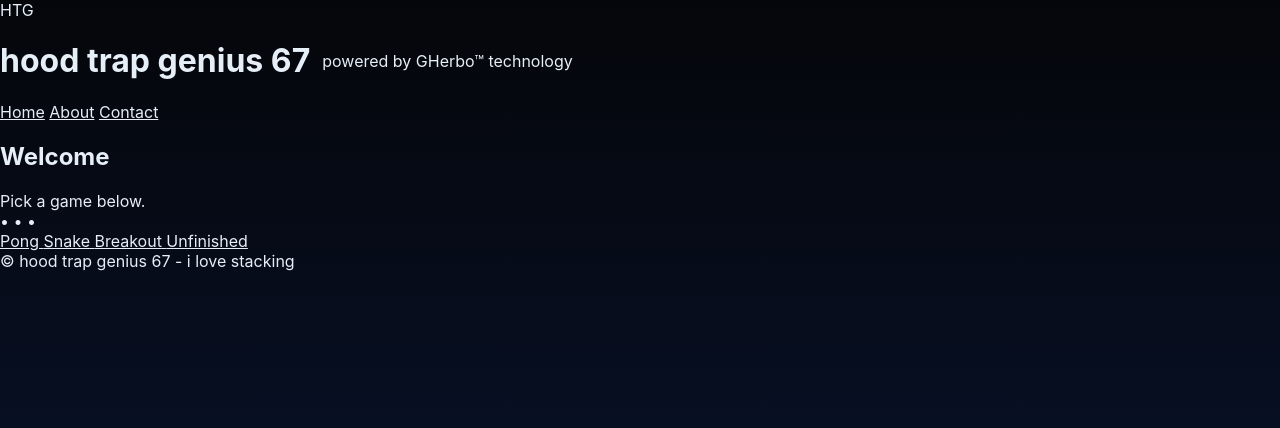
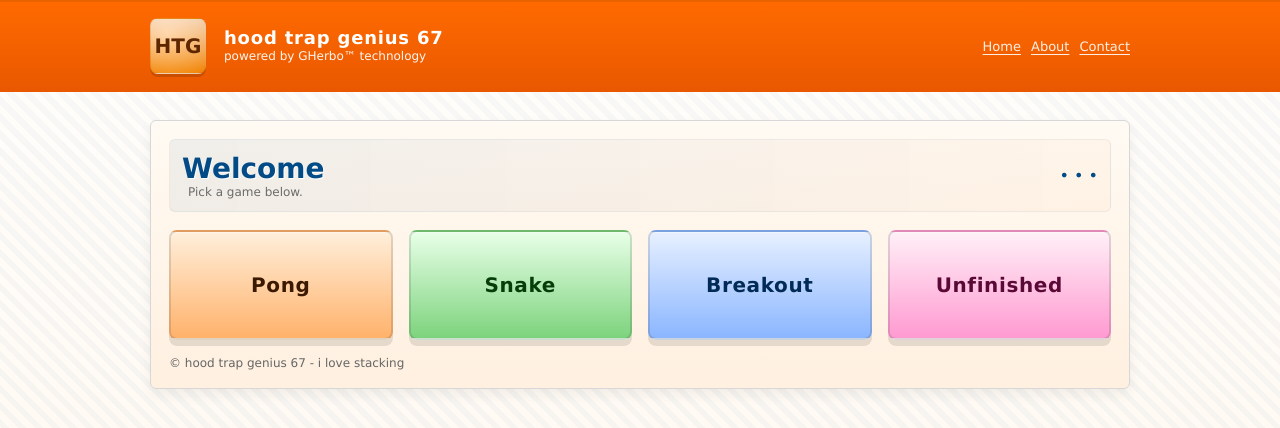
Before and after one commit to hoodtrapgenius67/hoodtrapgenius67.github.io, a plain HTML site: page index.html in a window 1280 px wide. Drawn offline with Linux system fonts and the light colour scheme.

Commit message:
Revamp CSS

```diff
--- a/style.css
+++ b/style.css
@@ -1,141 +1,188 @@
+/* Retro Y2K / early-2000s Alibaba-inspired theme for "hood trap genius 67" */
+
+/* Palette */
 :root{
-  --bg: #05060a;
-  --panel: rgba(255,255,255,0.02);
-  --muted: #9aa6b2;
-  --accent: linear-gradient(90deg,#7c3aed 0%, #06b6d4 100%);
-  --glass: rgba(255,255,255,0.03);
-  --radius: 12px;
-  --gap: 18px;
-  --card-shadow: 0 6px 24px rgba(2,6,23,0.6);
-  --focus: rgba(96,165,250,0.18);
-  color-scheme: dark;
-  font-family: Inter, ui-sans-serif, system-ui, -apple-system, "Segoe UI", Roboto, "Helvetica Neue", Arial;
+  --alibaba-orange: #ff6a00;
+  --alibaba-orange-2: #e95800;
+  --deep-blue: #024b86;
+  --cream: #fff7ef;
+  --muted-gray: #d7d7d7;
+  --panel-top: #fffaf3;
+  --panel-bottom: #fff0e0;
+  --tile-shadow: rgba(0,0,0,0.10);
 }
 
-*{box-sizing:border-box}
-html,body{height:100%;margin:0;background:linear-gradient(180deg,var(--bg), #071025 60%);color:#e6eef8;-webkit-font-smoothing:antialiased;-moz-osx-font-smoothing:grayscale}
-a{color:inherit}
-.skip-link{position:absolute;left:-999px}
-.skip-link:focus{left:1rem;top:1rem;width:auto;height:auto;background:#fff;color:#000;padding:.3rem .5rem;border-radius:6px;z-index:9999}
+/* Reset-ish */
+* { box-sizing: border-box; }
+html,body { height:100%; margin:0; font-family: "Verdana", "Arial", sans-serif; -webkit-font-smoothing:antialiased; -moz-osx-font-smoothing:grayscale; }
+a { color: inherit; text-decoration: none; }
 
-/* Header */
-.site-header{
+/* Page background with subtle repeating pattern like old sites */
+body {
+  background:
+    repeating-linear-gradient(45deg, rgba(2,75,134,0.03) 0 6px, transparent 6px 12px),
+    linear-gradient(180deg,#fffefc 0%, #fff6ec 100%);
+  color: var(--deep-blue);
+}
+
+/* Top header bar reminiscent of old ecommerce banners */
+header {
+  background: linear-gradient(180deg, var(--alibaba-orange), var(--alibaba-orange-2));
+  color: white;
+  padding: 18px 24px;
+  box-shadow: 0 2px 0 rgba(0,0,0,0.08) inset;
+}
+
+/* Header layout */
+.logo {
+  max-width: 980px;
+  margin: 0 auto;
   display:flex;
   align-items:center;
-  justify-content:space-between;
-  gap:12px;
-  padding:18px;
-  backdrop-filter: blur(6px);
-  background: linear-gradient(180deg, rgba(255,255,255,0.015), rgba(255,255,255,0.01));
-  border-bottom:1px solid rgba(255,255,255,0.02);
-  position:sticky;
-  top:0;
-  z-index:50;
+  gap:18px;
 }
-.brand{display:flex;align-items:center;gap:12px}
-.brand .avatar{width:44px;height:44px;border-radius:10px;overflow:hidden;flex-shrink:0;box-shadow:var(--card-shadow)}
-.brand-text .username{font-weight:700;letter-spacing:0.2px}
-.brand-text .tagline{font-size:12px;color:var(--muted);margin-top:2px}
+.logo .mark {
+  width:56px;
+  height:56px;
+  background: radial-gradient(circle at 30% 30%, rgba(255,255,255,0.35), rgba(0,0,0,0.06)),
+              linear-gradient(180deg,#ffd7b0, #ff8a00);
+  border-radius:8px;
+  display:flex;
+  align-items:center;
+  justify-content:center;
+  font-weight:700;
+  color:#5f2700;
+  font-size:20px;
+  box-shadow: 0 3px 0 rgba(0,0,0,0.15);
+  border: 1px solid rgba(0,0,0,0.06);
+  flex-shrink:0;
+}
+.brand h1 {
+  font-size:18px;
+  margin:0;
+  letter-spacing:0.8px;
+  font-weight:700;
+  line-height:1;
+}
+.brand p { margin:0; font-size:12px; opacity:0.95; margin-top:2px; }
 
-/* Controls */
-.controls{display:flex;align-items:center;gap:12px}
-.search{display:flex;align-items:center;background:var(--glass);padding:8px 10px;border-radius:10px;gap:8px}
-.search .icon{width:16px;height:16px;opacity:0.75}
-.search input{border:0;background:transparent;color:inherit;outline:none;min-width:160px;font-size:14px}
-.btn{background:linear-gradient(90deg,#0b1120, #071025);border:1px solid rgba(255,255,255,0.04);color:#e6eef8;padding:8px 12px;border-radius:10px;cursor:pointer;transition:transform .12s ease,box-shadow .12s ease}
-.btn:active{transform:translateY(1px)}
-.btn.ghost{background:transparent;border:1px solid rgba(255,255,255,0.03)}
-.btn.subtle{background:transparent;border:1px dashed rgba(255,255,255,0.04)}
-.btn.small{padding:6px 8px;font-size:13px;border-radius:8px}
+/* Top links on right */
+.top-links {
+  margin-left:auto;
+  display:flex;
+  gap:10px;
+  font-size:13px;
+  align-items:center;
+}
+.top-links a { color: rgba(255,255,255,0.95); text-decoration:underline; text-underline-offset:3px; opacity:0.95; }
 
 /* Main container */
-.container{max-width:1100px;margin:26px auto;padding:0 18px}
-.hero{
+main {
+  max-width:980px;
+  margin:28px auto;
+  padding:18px;
+  background: linear-gradient(180deg,var(--panel-top), var(--panel-bottom));
+  border:1px solid var(--muted-gray);
+  box-shadow: 0 6px 14px rgba(0,0,0,0.06);
+  border-radius:6px;
+}
+
+/* Banner */
+.banner {
   display:flex;
   align-items:center;
   justify-content:space-between;
   gap:18px;
-  padding:20px;
-  background:linear-gradient(180deg, rgba(255,255,255,0.015), transparent);
-  border-radius:14px;
-  border:1px solid rgba(255,255,255,0.02);
+  padding:12px;
+  background: linear-gradient(90deg, rgba(2,75,134,0.06), rgba(255,106,0,0.03));
+  border-radius:6px;
+  border:1px solid rgba(2,75,134,0.06);
+  margin-bottom:18px;
 }
-.hero-left{flex:1;min-width:240px}
-.hero h1{margin:0;font-size:22px}
-.lead{margin:6px 0 0;color:var(--muted)}
-.hero-actions{display:flex;gap:8px}
+.banner .title {
+  font-size:28px;
+  color: var(--deep-blue);
+  text-shadow: 1px 1px 0 #fff;
+  margin:0;
+  font-weight:800;
+}
+.banner .subtitle { margin:0; font-size:12px; color:#6b6b6b; margin-left:6px; }
 
-/* Decorative empty area replacing hero image */
-.hero-decor{
-  width:44%;
-  max-width:520px;
-  height:140px;
-  border-radius:12px;
-  background: linear-gradient(90deg, rgba(255,255,255,0.012), rgba(255,255,255,0.006));
-  border:1px solid rgba(255,255,255,0.02);
-  display:block;
-  box-shadow: var(--card-shadow);
+/* Grid for the 4 buttons */
+.grid {
+  display:grid;
+  grid-template-columns: repeat(auto-fit, minmax(200px, 1fr));
+  gap:16px;
+  margin-top:8px;
 }
 
-/* Grid section */
-.section-header{display:flex;flex-direction:column;margin:18px 0}
-.game-grid{
-  display:grid;
-  grid-template-columns: repeat(auto-fill, minmax(240px, 1fr));
-  gap:var(--gap);
+/* Retro 3D tiles */
+.game-tile {
+  display:flex;
+  align-items:center;
+  justify-content:center;
+  padding:22px 12px;
+  color: #fff;
+  font-weight:700;
+  font-size:20px;
+  border-radius:8px;
+  border: 2px solid rgba(0,0,0,0.12);
+  box-shadow:
+    0 6px 0 var(--tile-shadow),
+    inset 0 1px 0 rgba(255,255,255,0.35);
+  transition: transform 120ms ease, box-shadow 120ms ease;
+  text-align:center;
+  letter-spacing:0.6px;
+  position:relative;
+  overflow:hidden;
+  min-height:110px;
+  align-content:center;
 }
 
-/* Game card */
-.game-card{
-  background: linear-gradient(180deg, rgba(255,255,255,0.01), rgba(255,255,255,0.005));
-  border-radius:12px;
-  overflow:hidden;
-  border:1px solid rgba(255,255,255,0.02);
-  box-shadow: var(--card-shadow);
-  display:flex;
-  flex-direction:column;
-  transition:transform .18s ease, box-shadow .18s ease;
-  min-height:180px;
-  outline:none;
+/* Per-tile color schemes (matching retro palette) */
+.game-tile.pong { background: linear-gradient(#ffefdb,#ffb26b); color:#3b1800; }
+.game-tile.snake { background: linear-gradient(#e8ffe8,#7dd37d); color:#063d09; }
+.game-tile.breakout { background: linear-gradient(#e7f0ff,#8bb6ff); color:#012a57; }
+.game-tile.unfinished { background: linear-gradient(#fff0f7,#ff9ad1); color:#5a0836; }
+
+.game-tile .tile-text { z-index:1; pointer-events:none; }
+.game-tile .badge {
+  position:absolute;
+  top:8px;
+  right:8px;
+  background: rgba(255,255,255,0.9);
+  color:#222;
+  font-size:11px;
+  padding:4px 8px;
+  border-radius:10px;
+  box-shadow: 0 1px 0 rgba(0,0,0,0.06);
+  border:1px solid rgba(0,0,0,0.06);
+  font-weight:700;
 }
-.game-card:focus-within, .game-card:focus{box-shadow:0 8px 28px rgba(96,165,250,0.08);border-color:rgba(96,165,250,0.14);transform:translateY(-4px)}
-.preview{position:relative;height:110px;display:flex;align-items:center;justify-content:center;overflow:hidden}
-.placeholder-art svg{width:100%;height:100%;display:block}
-.badge{position:absolute;left:12px;top:12px;background:rgba(0,0,0,0.45);color:#e6eef8;padding:6px 8px;border-radius:999px;font-weight:700;font-size:12px;backdrop-filter:blur(4px)}
-.badge.accent{background:linear-gradient(90deg,#7c3aed 0%, #06b6d4 100%)}
-.badge.locked{background:#4b5563}
-.card-body{padding:12px 14px;display:flex;flex-direction:column;gap:8px;flex:1}
-.card-title{margin:0;font-size:15px}
-.card-desc{margin:0;color:var(--muted);font-size:13px}
-.card-actions{margin-top:auto;display:flex;gap:8px;align-items:center}
 
-/* States */
-.game-card.empty .card-title::after{content:" — empty";color:var(--muted);font-weight:500;font-size:12px;margin-left:6px}
-.game-card.coming-soon{border-style:dashed}
-.game-card.locked{opacity:0.95;filter:saturate(.85)}
+/* Interaction */
+.game-tile:active { transform: translateY(2px); box-shadow: 0 3px 0 rgba(0,0,0,0.09); }
+.game-tile:hover { transform: translateY(-3px); box-shadow: 0 12px 14px rgba(0,0,0,0.12); }
 
 /* Footer */
-.site-footer{max-width:1100px;margin:28px auto;padding:14px 18px;display:flex;justify-content:space-between;color:var(--muted);font-size:13px}
+footer {
+  margin-top:16px;
+  font-size:12px;
+  color:#666;
+  display:flex;
+  justify-content:space-between;
+  gap:12px;
+  flex-wrap:wrap;
+}
 
-/* Modal */
-.modal{position:fixed;inset:0;display:flex;align-items:center;justify-content:center;padding:32px;background:rgba(2,6,23,0.6);backdrop-filter:blur(6px);visibility:hidden;opacity:0;transition:opacity .18s ease, visibility .18s linear}
-.modal[aria-hidden="false"]{visibility:visible;opacity:1}
-.modal-panel{background:linear-gradient(180deg, rgba(255,255,255,0.02), rgba(255,255,255,0.01));border-radius:14px;padding:18px;width:min(900px,94%);border:1px solid rgba(255,255,255,0.03)}
-.modal-close{float:right;border:0;background:transparent;font-size:22px;padding:6px;cursor:pointer;color:var(--muted)}
-.modal-content{display:flex;gap:18px;align-items:flex-start}
-.modal-art{width:320px;height:180px;border-radius:10px;background:linear-gradient(90deg,#0b1220,#071025);box-shadow:var(--card-shadow);flex-shrink:0}
-.modal-meta{flex:1}
-.modal-actions{display:flex;gap:12px;margin-top:12px}
+/* Accessibility: only show keyboard outlines if user is tabbing */
+:root .game-tile:focus { outline: none; box-shadow: 0 12px 18px rgba(0,0,0,0.14); }
+.user-is-tabbing .game-tile:focus { outline: 3px dashed rgba(2,75,134,0.6); outline-offset:4px; }
 
-/* Responsive */
-@media (max-width:960px){
-  .hero{flex-direction:column;align-items:flex-start}
-  .hero-decor{width:100%;height:120px}
-  .controls{display:none}
+/* Small devices */
+@media (max-width:540px){
+  .banner .title { font-size:22px; }
+  header { padding:12px; }
+  .logo .mark { width:46px; height:46px; font-size:18px; }
+  .game-tile { min-height:90px; font-size:18px; padding:16px; }
 }
-@media (max-width:720px){
-  .game-grid{grid-template-columns: 1fr 1fr}
-}
-@media (max-width:420px){
-  .game-grid{grid-template-columns: 1fr}
-}
```
